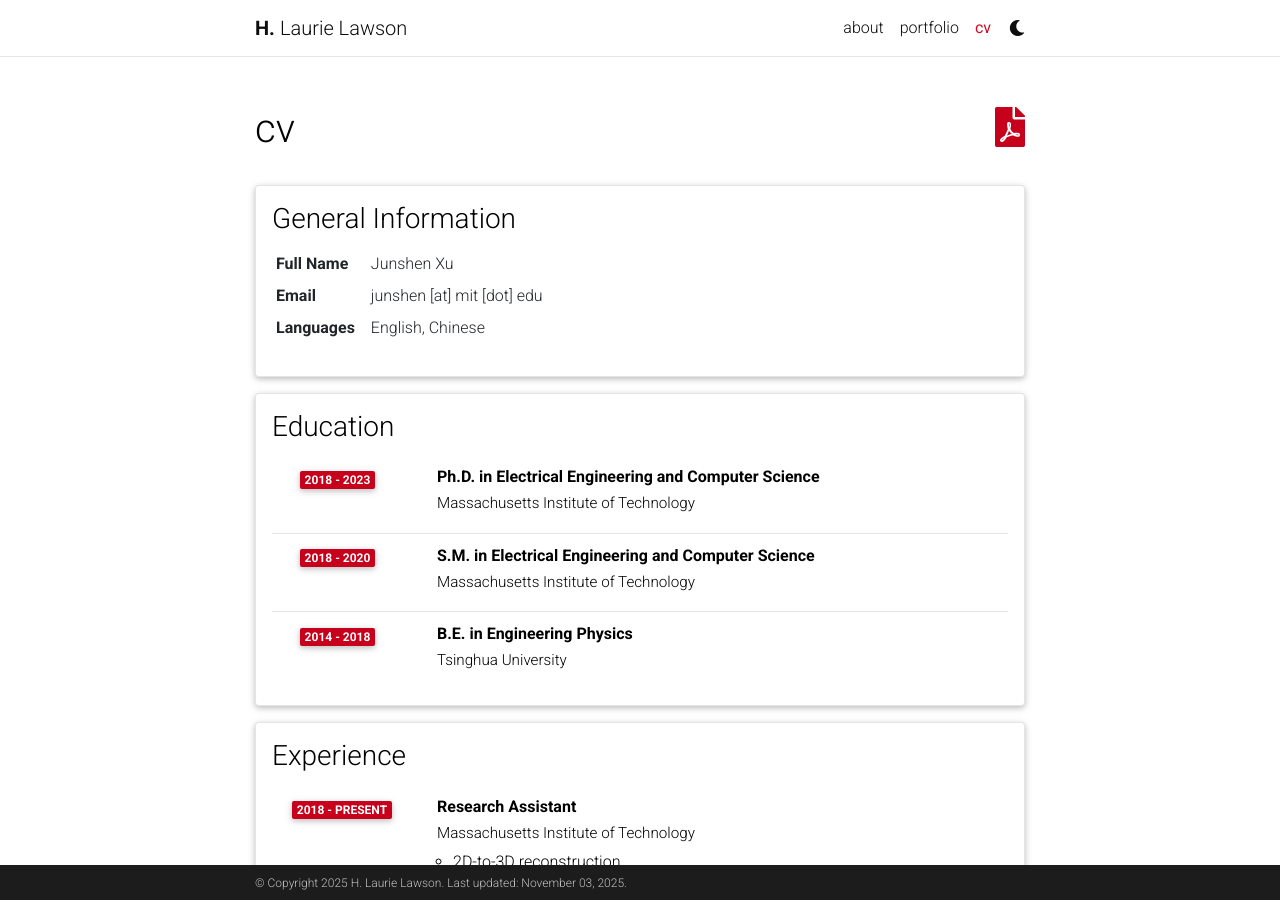
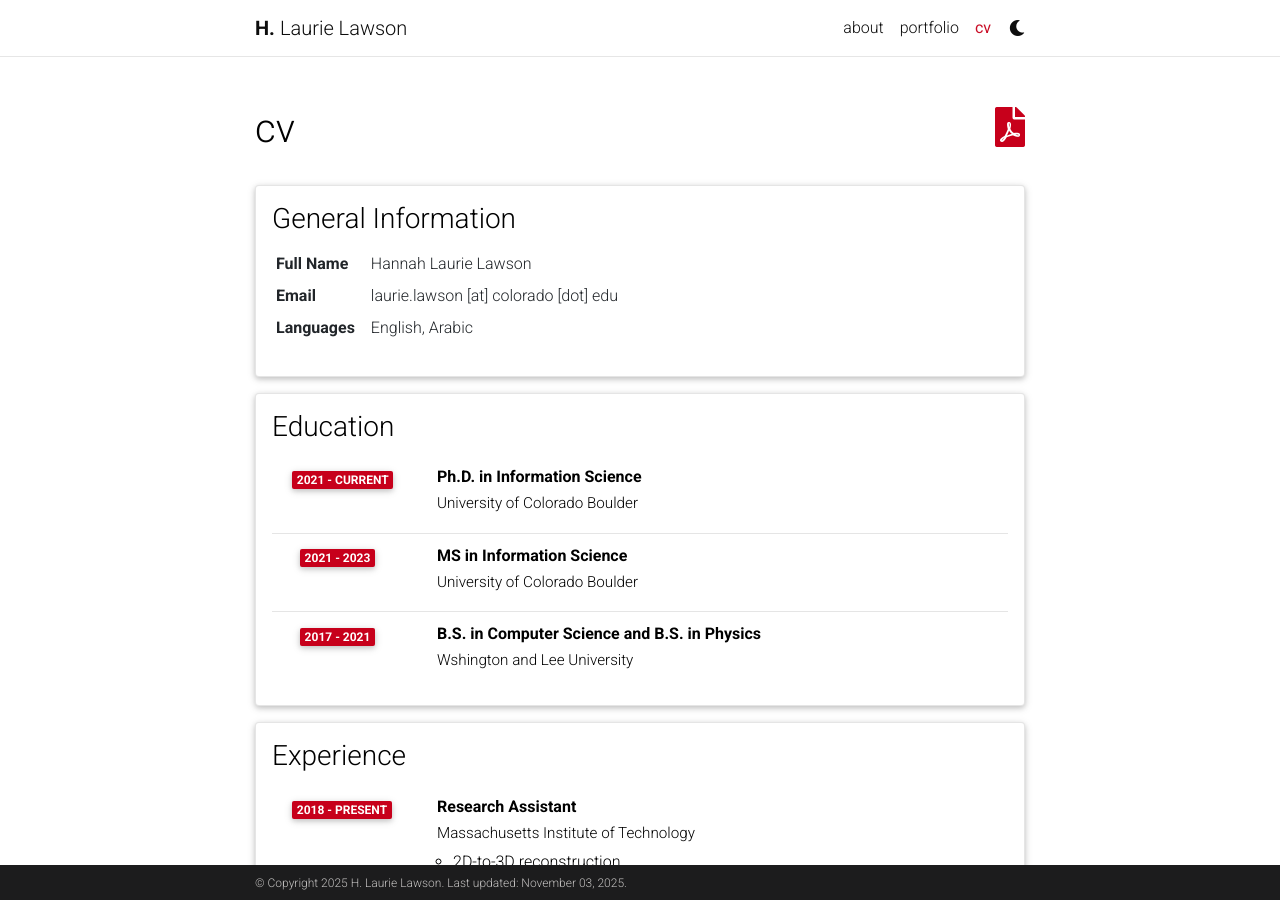
Before and after one commit to hlaurielawson/hlaurielawson.github.io, a Jekyll site: the page built from _pages/cv.md, in a window 1280 px wide and 900 px high. Built offline with Jekyll 4.4.1, drawn with Linux system fonts in a browser that asks for light colours; comment, search, counter and statistics services are not loaded; a style sheet for code colours, icons or effects is not loaded.

Commit message:
updating CV

```diff
--- a/_data/cv.yml
+++ b/_data/cv.yml
@@ -2,29 +2,29 @@
   type: map
   contents:
     - name: Full Name
-      value: Junshen Xu
+      value: Hannah Laurie Lawson
     #- name: Date of Birth
     #  value: 14th March 1879
     - name: Email
-      value: junshen [at] mit [dot] edu
+      value: laurie.lawson [at] colorado [dot] edu
     - name: Languages
-      value: English, Chinese
+      value: English, Arabic
 
 - title: Education
   type: time_table
   contents:
-    - title: Ph.D. in Electrical Engineering and Computer Science
-      institution: Massachusetts Institute of Technology
-      year: 2018 - 2023
-    - title: S.M. in Electrical Engineering and Computer Science
-      institution: Massachusetts Institute of Technology
-      year: 2018 - 2020
+    - title: Ph.D. in Information Science
+      institution: University of Colorado Boulder
+      year: 2021 - CURRENT
+    - title: MS in Information Science
+      institution: University of Colorado Boulder
+      year: 2021 - 2023
       #description:
       #  - Description 1.
       #  - Description 2.
-    - title: B.E. in Engineering Physics
-      institution: Tsinghua University
-      year: 2014 - 2018
+    - title: B.S. in Computer Science and B.S. in Physics
+      institution: Wshington and Lee University
+      year: 2017 - 2021
       #description:
       #  - Description 1.
       #  - Description 2.
```
Also changed, not shown: 2 other files.
